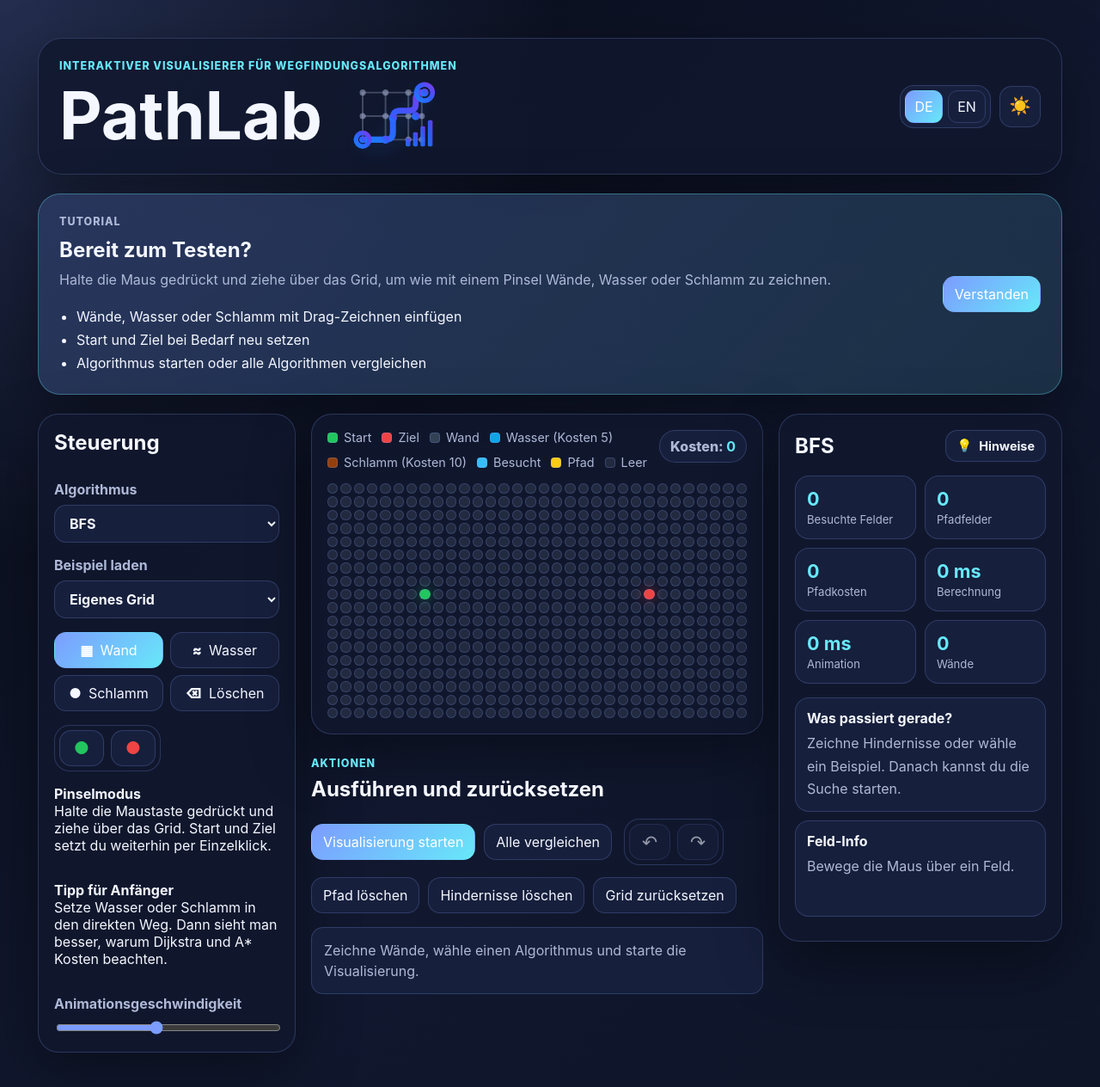
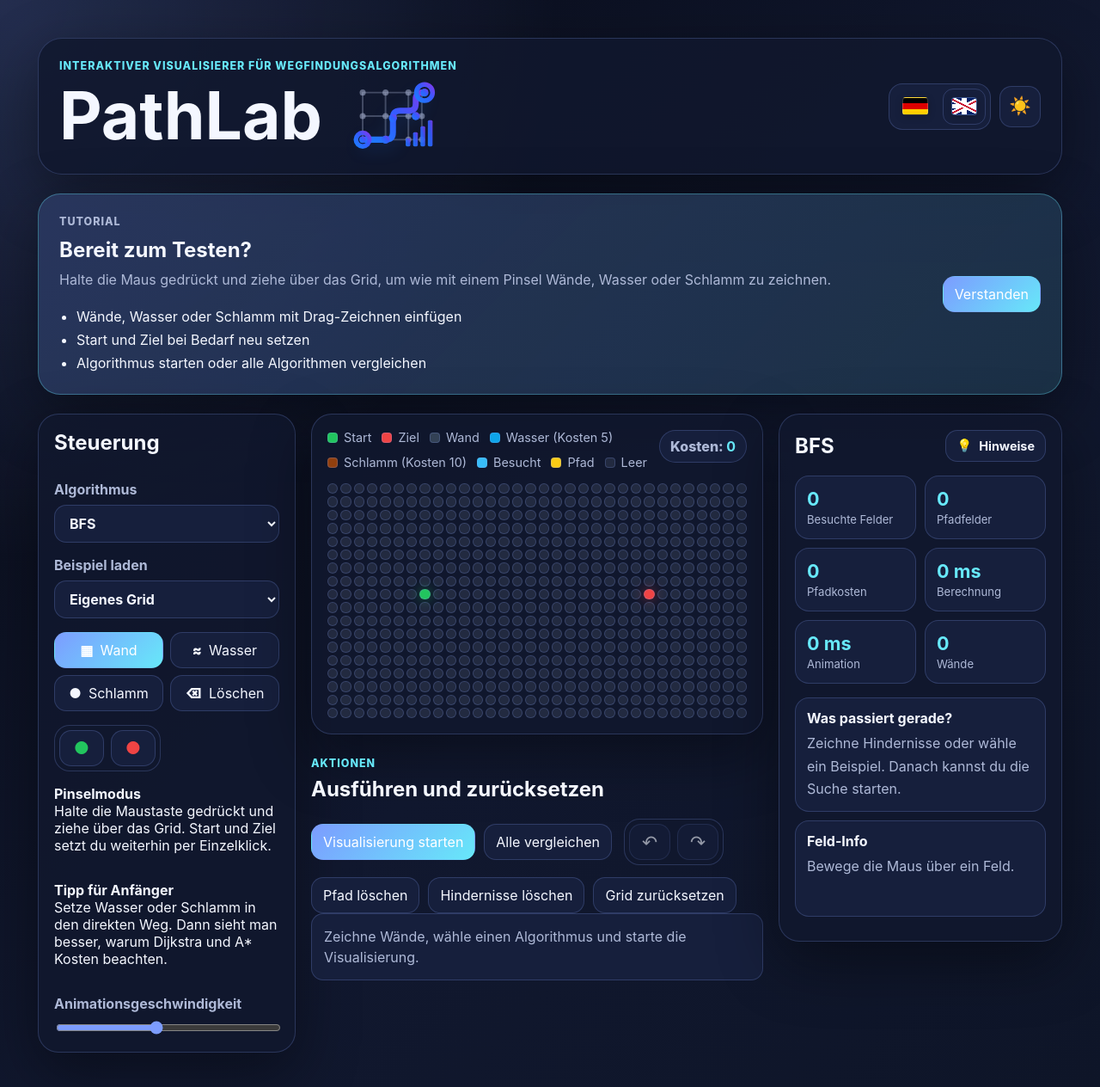
Before and after one commit to AleksZyro/PathLab, a React (Vite) app: page / in a window 1280 px wide. Shown: the top 1264 px of the page at 86% size. Built offline with nearby package versions, Linux system fonts and the light colour scheme.

Commit message:
Polish language switch and analysis spacing

```diff
--- a/src/components/LanguageSwitch.jsx
+++ b/src/components/LanguageSwitch.jsx
@@ -1,8 +1,12 @@
 export default function LanguageSwitch({ language, disabled, onChange }) {
   return (
     <div className="language-switch" aria-label="Language switch">
-      <button className={language === 'de' ? 'active' : ''} disabled={disabled} onClick={() => onChange('de')}>DE</button>
-      <button className={language === 'en' ? 'active' : ''} disabled={disabled} onClick={() => onChange('en')}>EN</button>
+      <button className={language === 'de' ? 'active flag-button' : 'flag-button'} disabled={disabled} onClick={() => onChange('de')} title="Deutsch" aria-label="Deutsch">
+        <span className="flag flag-de" aria-hidden="true" />
+      </button>
+      <button className={language === 'en' ? 'active flag-button' : 'flag-button'} disabled={disabled} onClick={() => onChange('en')} title="English" aria-label="English">
+        <span className="flag flag-uk" aria-hidden="true" />
+      </button>
     </div>
   );
 }
--- a/src/styles.css
+++ b/src/styles.css
@@ -97,8 +97,12 @@ button:disabled, select:disabled, input:disabled { cursor: not-allowed; opacity:
 .logo-bars rect { fill: url(#pathlab-line); opacity: 0.92; }
 
 .top-actions { display: flex; flex-wrap: wrap; gap: 10px; justify-content: flex-end; align-items: center; }
-.language-switch { display: inline-flex; gap: 6px; padding: 5px; border: 1px solid var(--line); border-radius: 16px; background: var(--surface-strong); }
-.language-switch button { min-width: 44px; padding: 8px 10px; border-radius: 11px; background: transparent; }
+.language-switch { display: inline-flex; gap: 7px; padding: 5px; border: 1px solid var(--line); border-radius: 16px; background: var(--surface-strong); }
+.language-switch .flag-button { display: inline-flex; align-items: center; justify-content: center; width: 50px; min-width: 50px; height: 42px; padding: 6px; border-radius: 12px; background: transparent; overflow: hidden; }
+.flag { width: 30px; height: 21px; border-radius: 4px; border: 1px solid rgba(255,255,255,0.22); box-shadow: 0 2px 8px rgba(0,0,0,0.22); }
+.flag-de { background: linear-gradient(to bottom, #000 0 33.33%, #dd0000 33.33% 66.66%, #ffce00 66.66% 100%); }
+.flag-uk { position: relative; background: #012169; overflow: hidden; }
+.flag-uk::before { content: ""; position: absolute; inset: 0; background: linear-gradient(27deg, transparent 43%, white 43% 50%, #c8102e 50% 56%, white 56% 63%, transparent 63%), linear-gradient(153deg, transparent 43%, white 43% 50%, #c8102e 50% 56%, white 56% 63%, transparent 63%), linear-gradient(to bottom, transparent 38%, white 38% 62%, transparent 62%), linear-gradient(to right, transparent 38%, white 38% 62%, transparent 62%), linear-gradient(to bottom, transparent 43%, #c8102e 43% 57%, transparent 57%), linear-gradient(to right, transparent 43%, #c8102e 43% 57%, transparent 57%); }
 .icon-theme-toggle,
 .icon-button { display: inline-flex; align-items: center; justify-content: center; width: 48px; min-width: 48px; height: 48px; padding: 0; font-size: 1.18rem; line-height: 1; text-align: center; }
 .icon-theme-toggle { font-size: 1.28rem; }
@@ -163,7 +167,7 @@ button.primary { background: linear-gradient(135deg, var(--accent), var(--accent
 .cell.visited { background: var(--visited); box-shadow: 0 0 12px rgba(56, 189, 248, 0.35); }
 .cell.path { background: var(--path); box-shadow: 0 0 12px rgba(250, 204, 21, 0.45); }
 
-.action-panel { padding-top: 6px; }
+.action-panel { min-height: 206px; padding-top: 6px; display: flex; flex-direction: column; justify-content: flex-start; }
 .action-panel-head { margin-bottom: 20px; }
 .action-panel-head h2 { margin-bottom: 0; }
 .action-panel-grid { display: grid; gap: 14px; }
@@ -172,7 +176,7 @@ button.primary { background: linear-gradient(135deg, var(--accent), var(--accent
 .maintenance-actions { display: flex; flex-wrap: wrap; gap: 10px; }
 .history-actions { display: inline-flex; width: max-content; gap: 8px; padding: 5px; border: 1px solid var(--line); border-radius: 18px; background: var(--surface); }
 .history-button { width: 48px; height: 42px; padding: 0; display: inline-flex; align-items: center; justify-content: center; font-size: 1.35rem; line-height: 1; }
-.action-status { margin-top: 16px; }
+.action-status { margin-top: auto; }
 
 .info-panel p { color: var(--muted); line-height: 1.65; }
 .algorithm-header { display: flex; align-items: center; justify-content: space-between; gap: 12px; margin-bottom: 12px; }
@@ -194,6 +198,7 @@ button.primary { background: linear-gradient(135deg, var(--accent), var(--accent
 .info-box p { margin: 0; }
 .info-box { margin-bottom: 10px; }
 .stable-hover-box { min-height: 112px; }
+.compare-card { margin-top: 28px; }
 .compare-table-wrap { overflow-x: auto; }
 .compare-table { width: 100%; border-collapse: collapse; min-width: 860px; }
 .compare-table th,
@@ -219,6 +224,8 @@ button.primary { background: linear-gradient(135deg, var(--accent), var(--accent
   .hero-title-row { align-items: flex-start; }
   .top-actions { justify-content: flex-start; }
   .theme-toggle { justify-self: start; }
+  .action-panel { min-height: unset; }
+  .action-status { margin-top: 16px; }
 }
 
 @media (max-width: 640px) {
```
